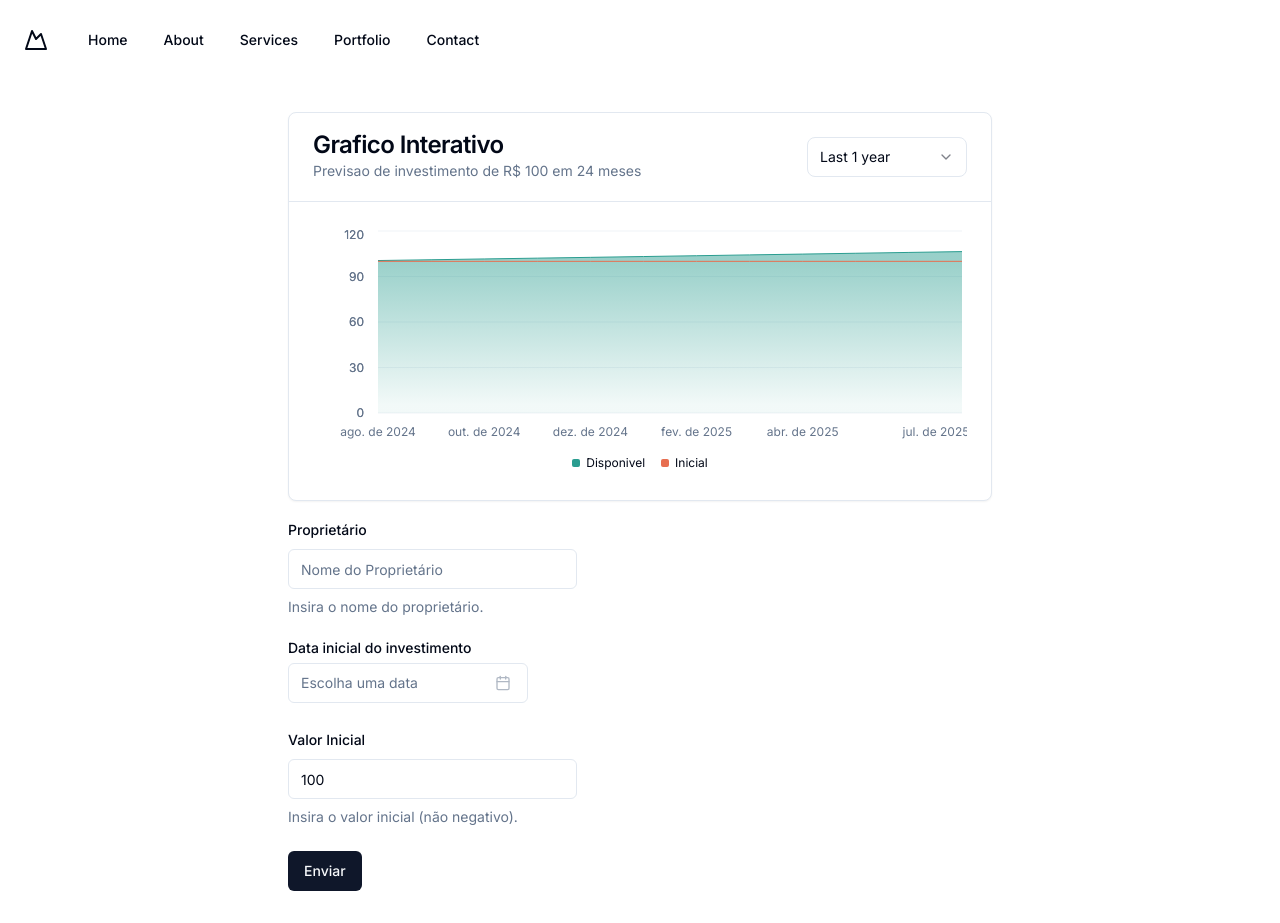
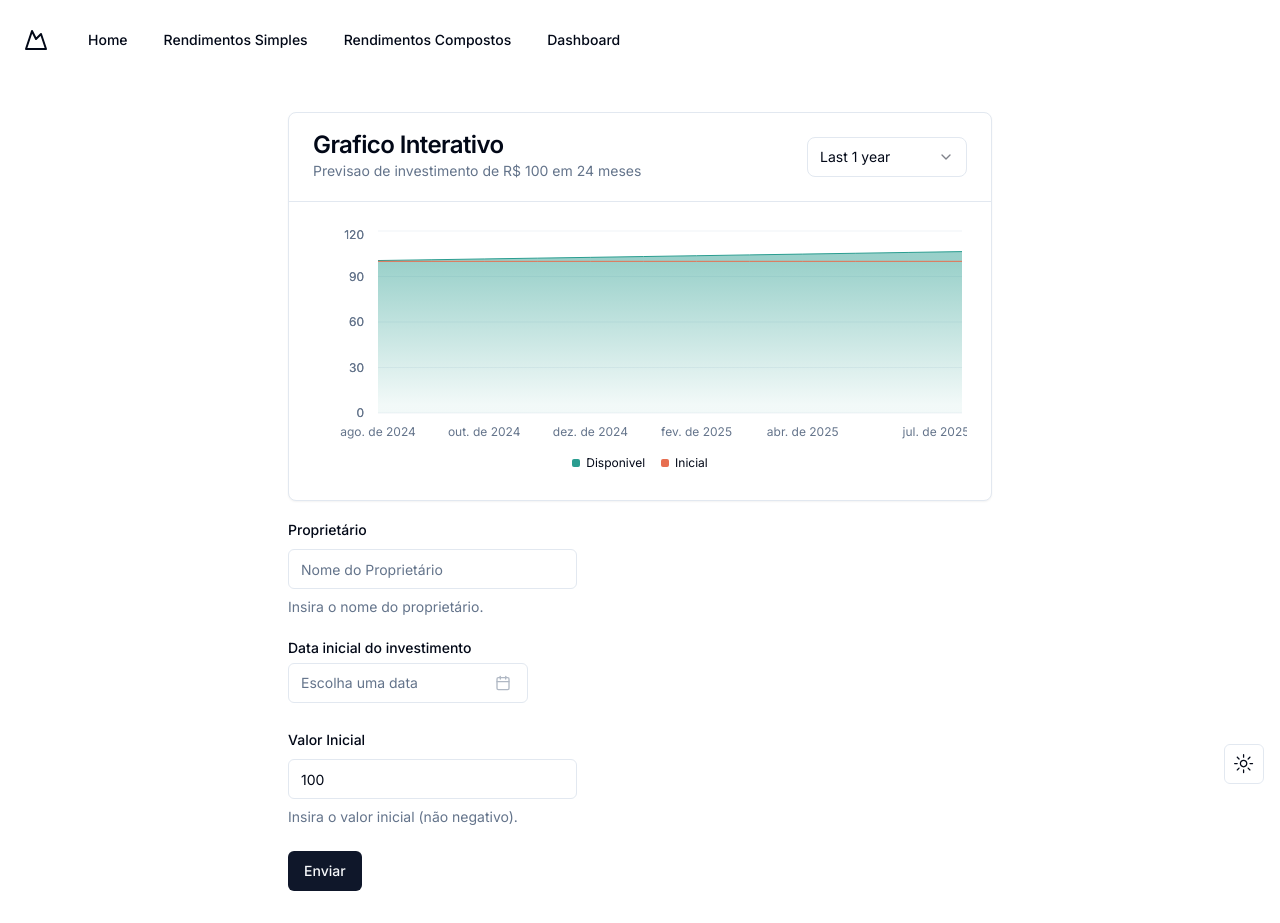
Before and after one commit to MauBoaventura/ConvertaX, a Next.js app: page /investimento in a window 1280 px wide. Built offline with nearby package versions, Linux system fonts and the light colour scheme.

Commit message:
feat: add dark theme

```diff
--- a/app/layout.tsx
+++ b/app/layout.tsx
@@ -4,6 +4,7 @@ import "./globals.css";
 import { Toaster } from "@/components/ui/toaster";
 import { ThemeProvider } from "@/components/themes-provider";
 import Navbar from "@/components/custom/navbar/navbar";
+import { ModeToggle } from "@/components/custom/modeToggle/modeToggle";
 
 const inter = Inter({ subsets: ["latin"] });
 
@@ -26,8 +27,11 @@ export default function RootLayout({
           enableSystem
           disableTransitionOnChange
         >
-      <Navbar />
-      {children}
+          <Navbar />
+          {children}
+          <div className="fixed bottom-4 right-4">
+            <ModeToggle />
+          </div>
         </ThemeProvider>
         <Toaster />
       </body>
--- a/components/custom/form/compostForm.tsx
+++ b/components/custom/form/compostForm.tsx
@@ -48,7 +48,7 @@ const FormSchema = z.object({
     }),
 })
 
-export function InvestmentCompostForm({ data, setData}: { data: FormSchemaType, setData: any}) {
+export function InvestmentCompostForm({ data, setData }: { data: FormSchemaType, setData: any }) {
     const form = useForm<z.infer<typeof FormSchema>>({
         resolver: zodResolver(FormSchema),
         defaultValues: {
@@ -68,15 +68,18 @@ export function InvestmentCompostForm({ data, setData}: { data: FormSchemaType,
                 </pre>
             ),
         })
-
+        const formDataArray = JSON.parse(localStorage.getItem("formDataArray") || "[]");
+        formDataArray.push(data);
+        localStorage.setItem("formDataArray", JSON.stringify(formDataArray));
     }
 
     useEffect(() => {
         // Observar alterações no valor inicial
         const subscription = form.watch((value) => {
-            if(value && (value.initialValue ?? 0) < 0  || isNaN(value.initialValue as number)) value.initialValue = 0
-            if(value && (value.monthlyDeposit ?? 0) < 0 || isNaN(value.monthlyDeposit as number)) value.monthlyDeposit = 0
-            setData({...data, initialValue: value.initialValue, monthlyDeposit: value.monthlyDeposit})
+            if (value && (value.initialValue ?? 0) < 0 || isNaN(value.initialValue as number)) value.initialValue = 0
+            if (value && (value.monthlyDeposit ?? 0) < 0 || isNaN(value.monthlyDeposit as number)) value.monthlyDeposit = 0
+            if(value && value.creationDate && value.creationDate > new Date()) value.creationDate = new Date()
+            setData({ ...data, initialValue: value.initialValue, monthlyDeposit: value.monthlyDeposit, creationDate: value.creationDate})
         });
 
         // Limpar a assinatura ao desmontar
--- a/components/custom/form/createForm.tsx
+++ b/components/custom/form/createForm.tsx
@@ -45,7 +45,7 @@ const FormSchema = z.object({
     }),
 })
 
-export function InvestmentForm({ data, setData}: { data: FormSchemaType, setData: any}) {
+export function InvestmentForm({ data, setData }: { data: FormSchemaType, setData: any }) {
     const form = useForm<z.infer<typeof FormSchema>>({
         resolver: zodResolver(FormSchema),
         defaultValues: {
@@ -64,14 +64,18 @@ export function InvestmentForm({ data, setData}: { data: FormSchemaType, setData
                 </pre>
             ),
         })
+        const formDataArray = JSON.parse(localStorage.getItem("formDataArray") || "[]");
+        formDataArray.push({ ...data, monthlyDeposit: 0 });
+        localStorage.setItem("formDataArray", JSON.stringify(formDataArray));
 
     }
 
     useEffect(() => {
         // Observar alterações no valor inicial
         const subscription = form.watch((value) => {
-            if(value && (value.initialValue ?? 0) < 0  || isNaN(value.initialValue as number)) value.initialValue = 0
-            setData({...data, initialValue: value.initialValue})
+            if (value && (value.initialValue ?? 0) < 0 || isNaN(value.initialValue as number)) value.initialValue = 0
+            if (value && value.creationDate && value.creationDate > new Date()) value.creationDate = new Date()
+            setData({ ...data, initialValue: value.initialValue, creationDate: value.creationDate})
         });
 
         // Limpar a assinatura ao desmontar
--- a/components/custom/navbar/navbar.tsx
+++ b/components/custom/navbar/navbar.tsx
@@ -25,20 +25,17 @@ export default function Navbar() {
             <span className="sr-only">Acme Inc</span>
           </Link>
           <div className="grid gap-2 py-6">
-            <Link href="#" className="flex w-full items-center py-2 text-lg font-semibold" prefetch={false}>
+            <Link href="/" className="flex w-full items-center py-2 text-lg font-semibold" prefetch={false}>
               Home
             </Link>
+            <Link href="/investimento" className="flex w-full items-center py-2 text-lg font-semibold" prefetch={false}>
+              Rendimentos Simples
+            </Link>
+            <Link href="/compostos" className="flex w-full items-center py-2 text-lg font-semibold" prefetch={false}>
+            </Link>
+            Rendimentos Compostos
             <Link href="#" className="flex w-full items-center py-2 text-lg font-semibold" prefetch={false}>
-              About
-            </Link>
-            <Link href="#" className="flex w-full items-center py-2 text-lg font-semibold" prefetch={false}>
-              Services
-            </Link>
-            <Link href="#" className="flex w-full items-center py-2 text-lg font-semibold" prefetch={false}>
-              Portfolio
-            </Link>
-            <Link href="#" className="flex w-full items-center py-2 text-lg font-semibold" prefetch={false}>
-              Contact
+              Dashboard
             </Link>
           </div>
         </SheetContent>
@@ -51,7 +48,7 @@ export default function Navbar() {
         <NavigationMenuList>
           <NavigationMenuLink asChild>
             <Link
-              href="#"
+              href="/"
               className="group inline-flex h-9 w-max items-center justify-center rounded-md bg-white px-4 py-2 text-sm font-medium transition-colors hover:bg-gray-100 hover:text-gray-900 focus:bg-gray-100 focus:text-gray-900 focus:outline-none disabled:pointer-events-none disabled:opacity-50 data-[active]:bg-gray-100/50 data-[state=open]:bg-gray-100/50 dark:bg-gray-950 dark:hover:bg-gray-800 dark:hover:text-gray-50 dark:focus:bg-gray-800 dark:focus:text-gray-50 dark:data-[active]:bg-gray-800/50 dark:data-[state=open]:bg-gray-800/50"
               prefetch={false}
             >
@@ -60,38 +57,29 @@ export default function Navbar() {
           </NavigationMenuLink>
           <NavigationMenuLink asChild>
             <Link
-              href="#"
+              href="/investimento"
               className="group inline-flex h-9 w-max items-center justify-center rounded-md bg-white px-4 py-2 text-sm font-medium transition-colors hover:bg-gray-100 hover:text-gray-900 focus:bg-gray-100 focus:text-gray-900 focus:outline-none disabled:pointer-events-none disabled:opacity-50 data-[active]:bg-gray-100/50 data-[state=open]:bg-gray-100/50 dark:bg-gray-950 dark:hover:bg-gray-800 dark:hover:text-gray-50 dark:focus:bg-gray-800 dark:focus:text-gray-50 dark:data-[active]:bg-gray-800/50 dark:data-[state=open]:bg-gray-800/50"
               prefetch={false}
             >
-              About
+              Rendimentos Simples
             </Link>
           </NavigationMenuLink>
           <NavigationMenuLink asChild>
             <Link
-              href="#"
+              href="/compostos"
               className="group inline-flex h-9 w-max items-center justify-center rounded-md bg-white px-4 py-2 text-sm font-medium transition-colors hover:bg-gray-100 hover:text-gray-900 focus:bg-gray-100 focus:text-gray-900 focus:outline-none disabled:pointer-events-none disabled:opacity-50 data-[active]:bg-gray-100/50 data-[state=open]:bg-gray-100/50 dark:bg-gray-950 dark:hover:bg-gray-800 dark:hover:text-gray-50 dark:focus:bg-gray-800 dark:focus:text-gray-50 dark:data-[active]:bg-gray-800/50 dark:data-[state=open]:bg-gray-800/50"
               prefetch={false}
             >
-              Services
+            Rendimentos Compostos
             </Link>
           </NavigationMenuLink>
           <NavigationMenuLink asChild>
             <Link
-              href="#"
+              href="/dashboard"
               className="group inline-flex h-9 w-max items-center justify-center rounded-md bg-white px-4 py-2 text-sm font-medium transition-colors hover:bg-gray-100 hover:text-gray-900 focus:bg-gray-100 focus:text-gray-900 focus:outline-none disabled:pointer-events-none disabled:opacity-50 data-[active]:bg-gray-100/50 data-[state=open]:bg-gray-100/50 dark:bg-gray-950 dark:hover:bg-gray-800 dark:hover:text-gray-50 dark:focus:bg-gray-800 dark:focus:text-gray-50 dark:data-[active]:bg-gray-800/50 dark:data-[state=open]:bg-gray-800/50"
               prefetch={false}
             >
-              Portfolio
-            </Link>
-          </NavigationMenuLink>
-          <NavigationMenuLink asChild>
-            <Link
-              href="#"
-              className="group inline-flex h-9 w-max items-center justify-center rounded-md bg-white px-4 py-2 text-sm font-medium transition-colors hover:bg-gray-100 hover:text-gray-900 focus:bg-gray-100 focus:text-gray-900 focus:outline-none disabled:pointer-events-none disabled:opacity-50 data-[active]:bg-gray-100/50 data-[state=open]:bg-gray-100/50 dark:bg-gray-950 dark:hover:bg-gray-800 dark:hover:text-gray-50 dark:focus:bg-gray-800 dark:focus:text-gray-50 dark:data-[active]:bg-gray-800/50 dark:data-[state=open]:bg-gray-800/50"
-              prefetch={false}
-            >
-              Contact
+              Dashboard
             </Link>
           </NavigationMenuLink>
         </NavigationMenuList>
```
